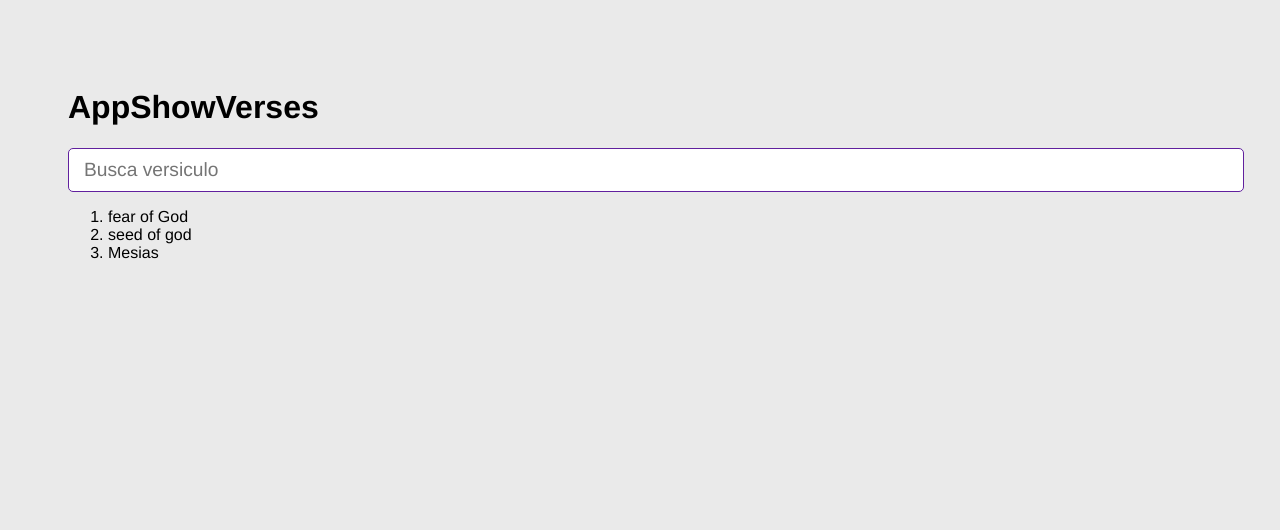
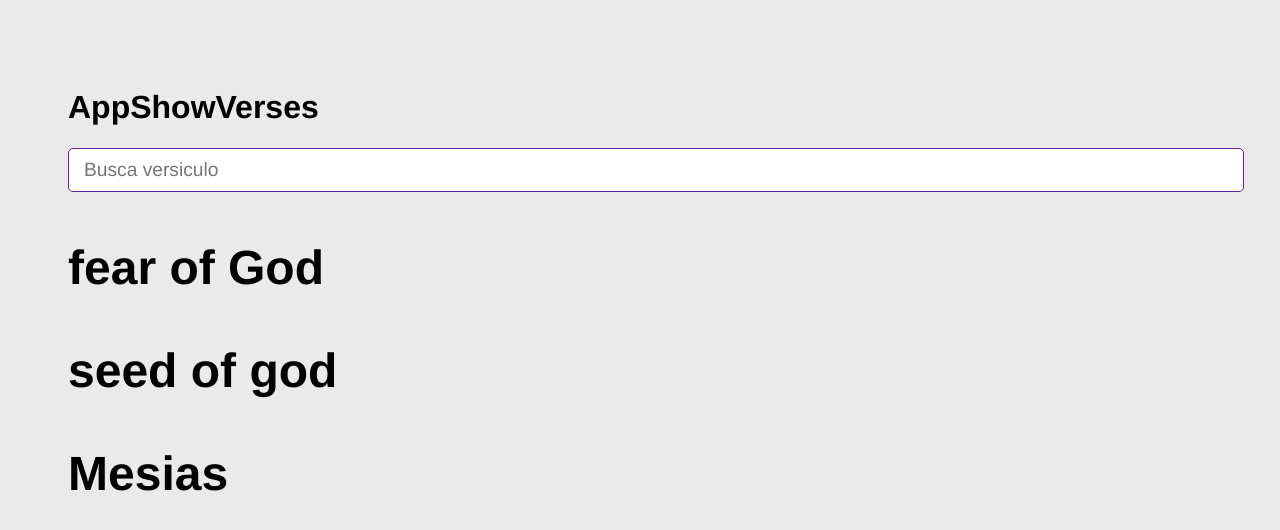
Before and after one commit to robertgrc/AppShowVerses, a React (Vite) app: page / in a window 1280 px wide. Shown: the top 530 px of the page. Built offline with nearby package versions, Linux system fonts and the light colour scheme.

Commit message:
Nuevo Componente para mostrar las categorias

```diff
--- a/src/AppShowVerses.jsx
+++ b/src/AppShowVerses.jsx
@@ -1,28 +1,31 @@
 import React, { useState } from 'react'
 import { AddCategory } from './components/AddCategory'
+import { GifGrid } from './components/GifGrid'
 
 export const AppShowVerses = () => {
 
 const [categories, setCategories] = useState(['fear of God','seed of god', 'Mesias'])
 
 const onAddCategory=( newCategory)=>{
-    console.log(newCategory)
+
+    if( categories.includes(newCategory)) return
+
     setCategories([newCategory, ...categories])
 }
 
   return (
     <>
         <h1>AppShowVerses</h1>
-        {/*Listado de Imagenes*/}
         <AddCategory
-            // setCategories={setCategories}
             onNewCategory = {value=> onAddCategory(value)}
         />
-        <ol>
-            {categories.map(category => {
-                return <li key={category}>{category} </li>
-            })}
-        </ol>
+            {categories.map(category =>
+            <GifGrid
+                key={category}
+                category={category}
+            />
+        )
+            }
     </>
   )
 }
--- /dev/null
+++ b/src/components/GifGrid.jsx
@@ -0,0 +1,10 @@
+import React from 'react'
+
+export const GifGrid = ({category}) => {
+  return (
+    <>
+        <h3>{category}</h3>
+
+    </>
+  )
+}
```
